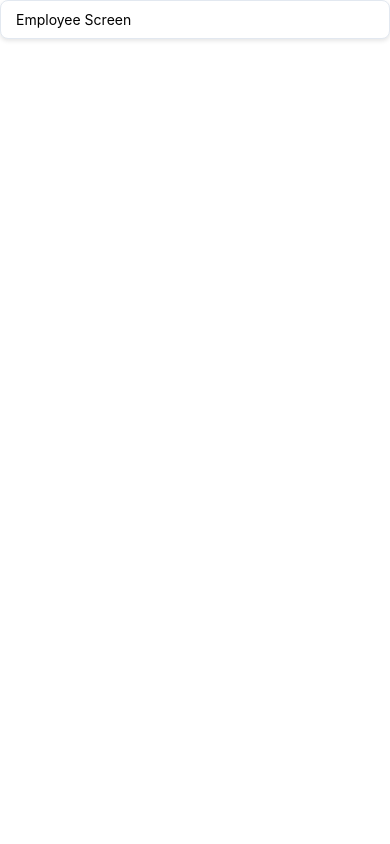
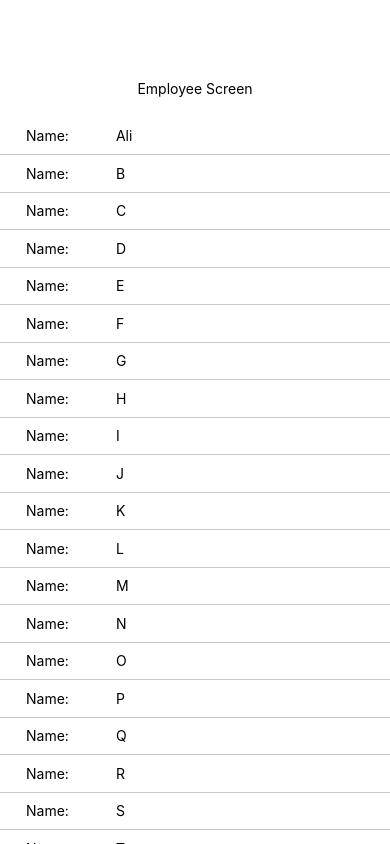
Before and after one commit to lqjlqj1997/leave-app-native, a React Native app: screen /EmployeeScreen in a window 390 px wide. Built offline with nearby package versions, Linux system fonts and the light colour scheme.

Commit message:
Commit sample flatlist

```diff
--- a/tabs/Employee/EmployeeScreen.tsx
+++ b/tabs/Employee/EmployeeScreen.tsx
@@ -1,18 +1,58 @@
 import { useNavigation } from "@react-navigation/native";
 import { NativeStackNavigationProp } from "@react-navigation/native-stack";
-import { Image, SafeAreaView, Text, FlatList, StyleSheet, View } from "react-native";
+import React, { useState } from 'react';
+import { FlatList, SafeAreaView, StatusBar, StyleSheet, Text, View } from "react-native";
+import { getBaseStyle } from "../../lib/style/GlobalStyle";
 import { RootStackParamList } from "../../router/Router";
-import { ContainerView, ScrollContainerView } from "../../lib/components/ContainerView";
-import { getBaseStyle } from "../../lib/style/GlobalStyle";
 
-// const Item = ({ name }) => {
-//     return (
-//         <View style={styles.item}>
-//             <Text style={{ color: 'black' }}>{name}</Text>
-//         </View>
-//     );
-// }
+const DATA = [
+    { id: '1', value: 'Ali' },
+    { id: '2', value: 'B' },
+    { id: '3', value: 'C' },
+    { id: '4', value: 'D' },
+    { id: '5', value: 'E' },
+    { id: '6', value: 'F' },
+    { id: '7', value: 'G' },
+    { id: '8', value: 'H' },
+    { id: '9', value: 'I' },
+    { id: '10', value: 'J' },
+    { id: '11', value: 'K' },
+    { id: '12', value: 'L' },
+    { id: '13', value: 'M' },
+    { id: '14', value: 'N' },
+    { id: '15', value: 'O' },
+    { id: '16', value: 'P' },
+    { id: '17', value: 'Q' },
+    { id: '18', value: 'R' },
+    { id: '19', value: 'S' },
+    { id: '20', value: 'T' },
+    { id: '21', value: 'U' },
+    { id: '22', value: 'V' },
+    { id: '23', value: 'W' },
+    { id: '24', value: 'X' },
+    { id: '25', value: 'Y' },
+    { id: '26', value: 'Z' },
+];
+// const isDark = useThemeStore((state) => state.isDark);
+// const baseStyle = getBaseStyle(isDark);
 
+const getItem = (item: { id: string, value: string }) => {
+    //Function for click on an item
+    alert('Id: ' + item.id + ' Value: ' + item.value);
+};
+
+const ItemSeparatorView = () => {
+    return (
+        // FlatList Item Separator
+        <View
+            style={{
+                height: 0.5,
+                width: '100%',
+                backgroundColor: '#C8C8C8'
+            }}
+        />
+    );
+};
 
 export function EmployeeScreen() {
     const baseStyle = getBaseStyle();
@@ -20,70 +60,83 @@ export function EmployeeScreen() {
         useNavigation<
             NativeStackNavigationProp<RootStackParamList, "Dashboard">
         >();
-    const countries = [
-        {
-            id: '1',
-            name: 'United States',
-        },
-        {
-            id: '2',
-            name: 'United Kingdom',
-        },
-        {
-            id: '3',
-            name: 'Israel',
-        },
-        {
-            id: '4',
-            name: 'India',
-        },
-        {
-            id: '5',
-            name: 'Nigeria',
-        },
-        {
-            id: '6',
-            name: 'Uganda',
-        },
-    ];
+    const [listItems, setListItems] = useState(DATA);
+
+    const ItemView = ({ item }: { item: { id: string, value: string } }) => {
+        return (
+            // FlatList Item
+            <View style={{flexDirection: "row"}}>
+                <Text
+                    style={styles.name}>
+                    Name:
+                </Text>
+                <Text
+                    style={styles.item}
+                    onPress={() => getItem(item)}>
+                    {item.value}
+                </Text>
+            </View>
+        );
+    };
 
     return (
-        <SafeAreaView>
-            <ScrollContainerView
+        <SafeAreaView
+        style={{flex:1}}
+        >
+            <View
                 style={
                     {
-                        // width: "100%",
-                        // paddingTop: baseStyle.space.p20,
-                        // borderWidth: 0,
-                        // gap: 20,
+                        flex:1,
+                        width: "100%",
+                        paddingTop: baseStyle.space.p20,
+                        borderWidth: 0,
+                        gap: 20,
                     }
                 }
             >
-                <Text>Employee Screen</Text>
-                {/* <FlatList
-                    data={countries}
-                    renderItem={renderItem}
-                    keyExtractor={(item) => item.id}
-                /> */}
-            </ScrollContainerView>
+                <Text  style={{
+                    textAlign:"center",
+                    // gap:20
+                }}>Employee Screen</Text>
+                <FlatList
+                    style={{
+                        paddingBottom: baseStyle.space.p20
+                    }}
+                    data={DATA}
+                    renderItem={ItemView}
+                    ItemSeparatorComponent={ItemSeparatorView}
+                    // keyExtractor={item => item.id}
+                // extraData={selectedId}
+                />
+            </View>
         </SafeAreaView>
     );
 }
 
 const styles = StyleSheet.create({
     container: {
-        marginTop: 30,
-        padding: 2,
+        flex: 1,
+        marginTop: StatusBar.currentHeight || 0,
     },
     item: {
-        backgroundColor: 'orange',
-        padding: 20,
-        marginVertical: 8,
+        // flex:1,
+        // padding: 20,
+        // marginVertical: 8,
+        // marginHorizontal: 16,
+        flex: 6,
+        padding: 10,
+        paddingLeft: 5,
+        width: '10%',
+        // marginVertical: 8,
         marginHorizontal: 16,
-        borderRadius: 8,
-        shadowColor: '#000',
-        shadowOffset: { width: 3, height: 3 },
-        shadowOpacity: 0.3,
-        shadowRadius: 8,
+    },
+    name: {
+        // flex: 1,
+        padding: 10,
+        // marginVertical: 8,
+        marginHorizontal: 16,
+    },
+    title: {
+        fontSize: 32,
     },
 });
```
